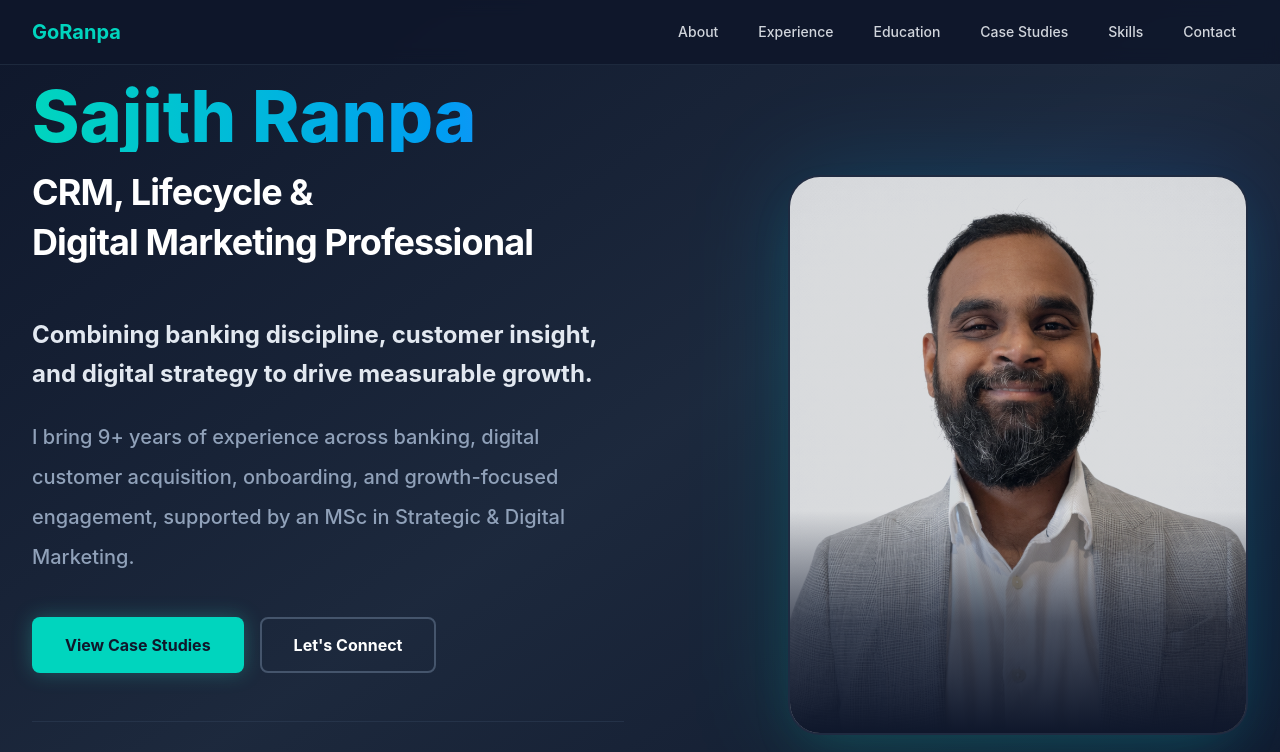
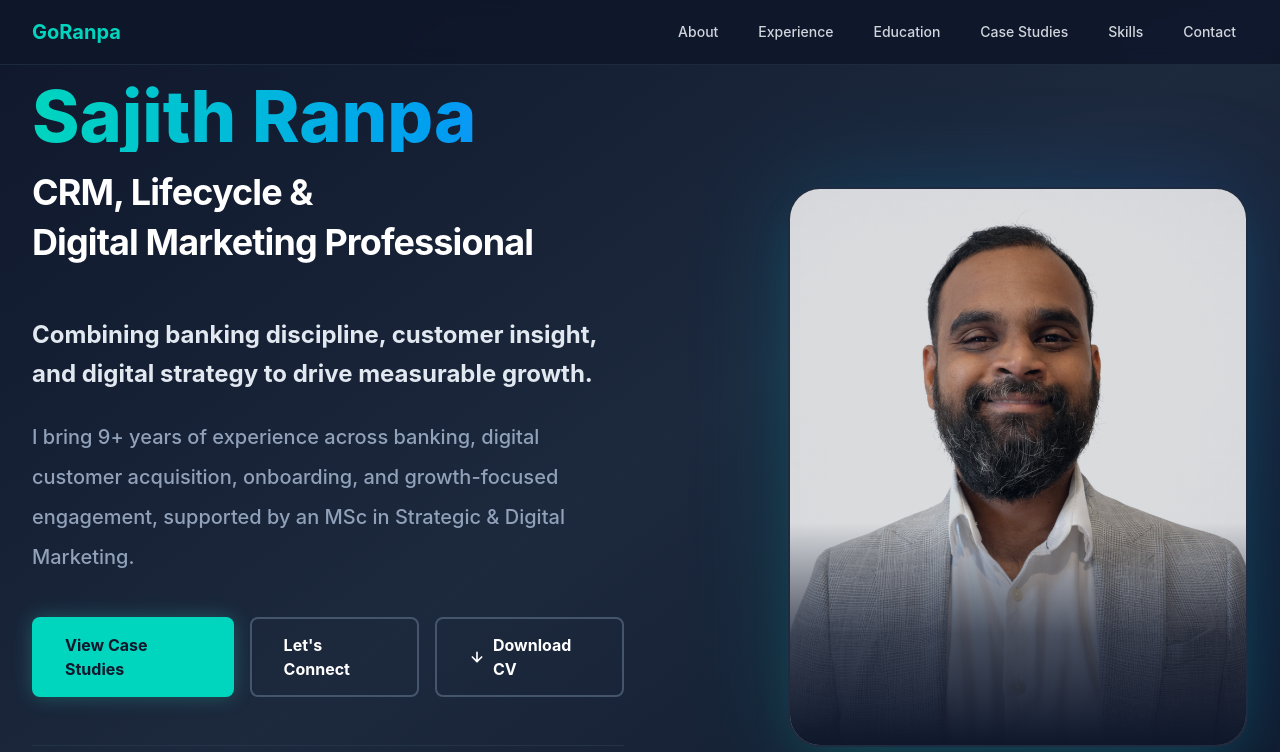
Before and after one commit to sajith-shur/sajith-portfolio, a React (Vite) app: page / in a window 1280 px wide. Shown: the top 752 px of the page. Built offline with nearby package versions, Linux system fonts and the light colour scheme.

Commit message:
feat: add download CV button to hero and contact sections

```diff
--- a/src/components/Contact.jsx
+++ b/src/components/Contact.jsx
@@ -18,6 +18,16 @@ const Contact = () => {
                             LinkedIn
                         </a>
                     </div>
+                    <a
+                        href="/sajith-ranpa-cv.pdf"
+                        download="Sajith-Ranpa-CV"
+                        className="inline-flex items-center gap-1.5 mt-6 text-teal-400 text-sm font-medium no-underline hover:underline transition-all"
+                    >
+                        <svg xmlns="http://www.w3.org/2000/svg" className="w-4 h-4 shrink-0" viewBox="0 0 24 24" fill="none" stroke="currentColor" strokeWidth="2.5" strokeLinecap="round" strokeLinejoin="round">
+                            <path d="M12 5v14M5 12l7 7 7-7" />
+                        </svg>
+                        Download CV
+                    </a>
                 </div>
             </div>
         </section>
--- a/src/components/Hero.jsx
+++ b/src/components/Hero.jsx
@@ -36,6 +36,16 @@ const Hero = () => {
                                 className="inline-flex items-center justify-center px-8 py-3.5 border-2 border-slate-600 text-base font-bold rounded-lg text-white bg-transparent hover:bg-slate-800 hover:border-slate-500 transition-colors"
                             >
                                 Let's Connect
+                            </a>
+                            <a
+                                href="/sajith-ranpa-cv.pdf"
+                                download="Sajith-Ranpa-CV"
+                                className="inline-flex items-center justify-center gap-2 px-8 py-3.5 border-2 border-slate-600 text-base font-bold rounded-lg text-white bg-transparent hover:bg-slate-800 hover:border-slate-500 transition-colors"
+                            >
+                                <svg xmlns="http://www.w3.org/2000/svg" className="w-4 h-4 shrink-0" viewBox="0 0 24 24" fill="none" stroke="currentColor" strokeWidth="2.5" strokeLinecap="round" strokeLinejoin="round">
+                                    <path d="M12 5v14M5 12l7 7 7-7" />
+                                </svg>
+                                Download CV
                             </a>
                         </div>
 
```
